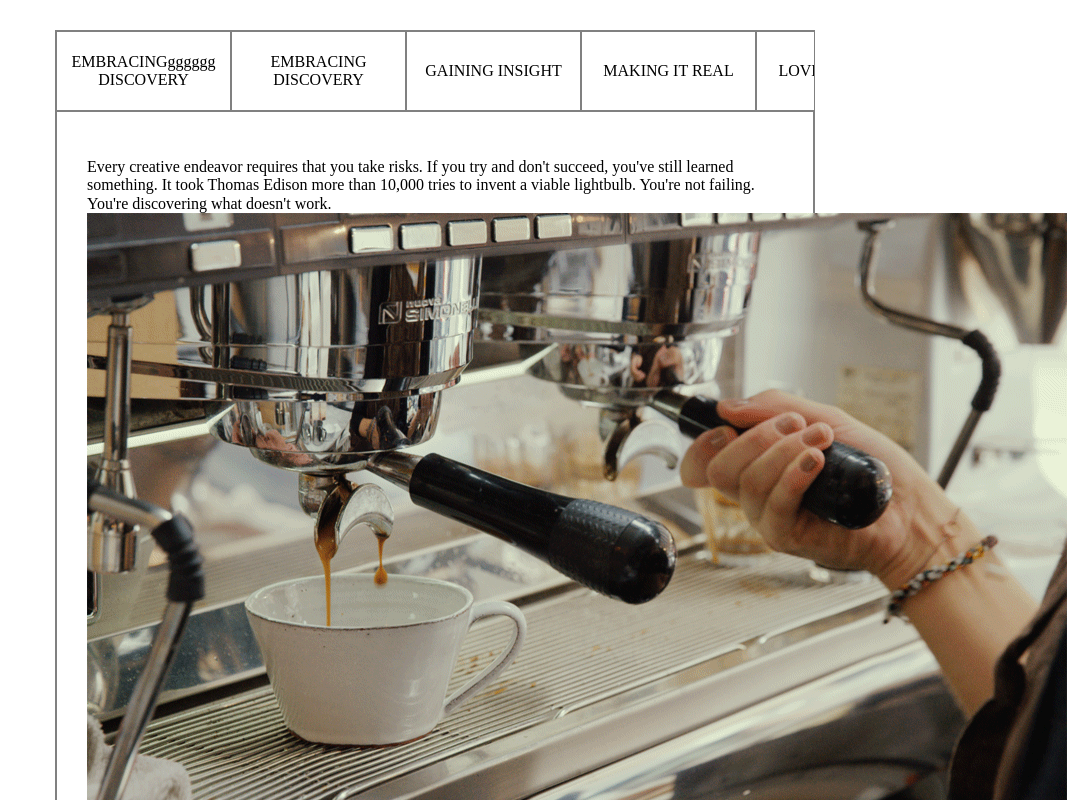
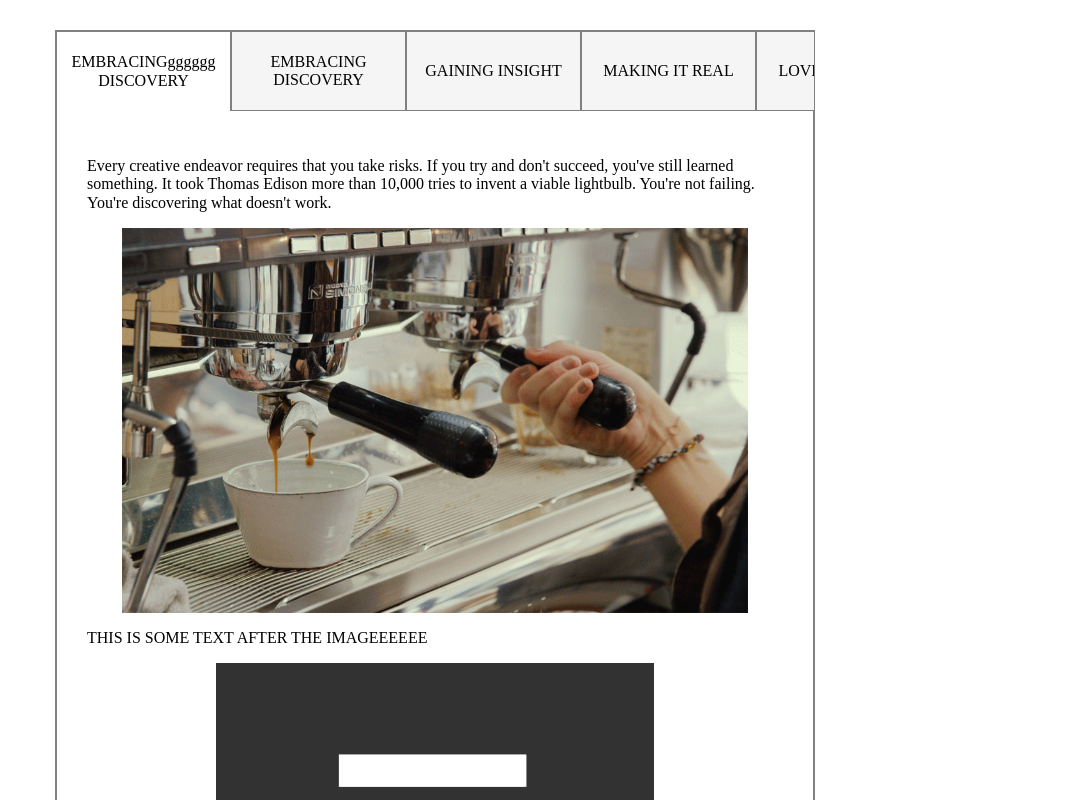
Before and after one commit to pfreema1/tab-block, a React (Create React App) app: page / in a window 1280 px wide. Shown: the top 800 px of the page, without its empty margins (205-1280 px from the left). Built offline with nearby package versions, Linux system fonts and the light colour scheme.

Commit message:
fixed border styling issue

```diff
--- a/src/Components/TabBlockHeader.js
+++ b/src/Components/TabBlockHeader.js
@@ -1,6 +1,6 @@
 import React from "react";
 
-const TabBlockHeader = ({ data, handleTabClick }) => {
+const TabBlockHeader = ({ data, handleTabClick, currentlyActiveTabIndex }) => {
   return (
     <div className="tab-block__header-wrapper">
       {data.map((tab, index) => {
@@ -8,7 +8,10 @@ const TabBlockHeader = ({ data, handleTabClick }) => {
           <div
             key={index}
             onClick={handleTabClick.bind(null, index)}
-            className="tab-block__header-tab"
+            className={
+              "tab-block__header-tab " +
+              (currentlyActiveTabIndex === index ? "active-tab" : " ")
+            }
           >
             {tab.title}
           </div>
--- a/src/Containers/TabBlockContainer.css
+++ b/src/Containers/TabBlockContainer.css
@@ -24,6 +24,7 @@ div {
   width: 100%;
   display: inline-block;
   border: 1px solid gray;
+  border-top: none;
 }
 
 .tab-block__header-tab {
@@ -34,14 +35,25 @@ div {
   align-items: center;
   justify-content: center;
   text-align: center;
+  background: rgb(245, 245, 245);
 }
 
 .tab-block__content {
   display: none;
 }
 
+.tab-block__content p img {
+  max-width: 90%;
+  margin: 0 auto;
+  display: block;
+}
+
 .active-tab {
-  display: block;
+  display: inline-flex;
+  justify-content: center;
+  align-items: center;
+  background: white;
+  border-bottom: none;
 }
 
 @media (min-width: 800px) {
--- a/src/Containers/TabBlockContainer.js
+++ b/src/Containers/TabBlockContainer.js
@@ -46,7 +46,11 @@ class TabBlockContainer extends Component {
 
     return (
       <div className="tab-block-wrapper">
-        <TabBlockHeader data={data} handleTabClick={this.handleTabClick} />
+        <TabBlockHeader
+          data={data}
+          handleTabClick={this.handleTabClick}
+          currentlyActiveTabIndex={currentlyActiveTabIndex}
+        />
         <TabBlockContent
           data={data}
           currentlyActiveTabIndex={currentlyActiveTabIndex}
--- a/src/Data.js
+++ b/src/Data.js
@@ -6,13 +6,13 @@ export const exampleData = {
     {
       title: "EMBRACINGgggggg DISCOVERY",
       text:
-        "Every creative endeavor requires that you take risks. If you try and don't succeed, you've still learned something. It took Thomas Edison more than 10,000 tries to invent a viable lightbulb. You're not failing. You're discovering what doesn't work. *image* THIS IS SOME TEXT AFTER THE IMAGEEEEEE *image* AND HERE IS SOME MOMOMOMOMOOOOO",
+        "Every creative endeavor requires that you take risks. If you try and don't succeed, you've still learned something. It took Thomas Edison more than 10,000 tries to invent a viable lightbulb. You're not failing. You're discovering what doesn't work. <p>*image*</p> THIS IS SOME TEXT AFTER THE IMAGEEEEEE <p>*image*</p> AND HERE IS SOME MOMOMOMOMOOOOO",
       imageArr: [coffeeImage, articulateIcon]
     },
     {
       title: "EMBRACING DISCOVERY",
       text:
-        "Every creative endeavor requires that you take risks. If you try and don't succeed, you've still learned something. It took Thomas Edison more than 10,000 tries to invent a viable lightbulb. You're not failing. You're discovering what doesn't work. *image*",
+        "Every creative endeavor requires that you take risks. If you try and don't succeed, you've still learned something. It took Thomas Edison more than 10,000 tries to invent a viable lightbulb. You're not failing. You're discovering what doesn't work. <p>*image*</p>",
       imageArr: [coffeeImage]
     },
     {
@@ -30,13 +30,13 @@ export const exampleData = {
     {
       title: "LOVE THE WORK",
       text:
-        "Every creative endeavor requires that you take risks. If you try and don't succeed, you've still learned something. It took Thomas Edison more than 10,000 tries to invent a viable lightbulb. You're not failing. You're discovering what doesn't work. *image*",
+        "Every creative endeavor requires that you take risks. If you try and don't succeed, you've still learned something. It took Thomas Edison more than 10,000 tries to invent a viable lightbulb. You're not failing. You're discovering what doesn't work. <p>*image*</p>",
       imageArr: [articulateIcon]
     },
     {
       title: "HAVE FUN",
       text:
-        "Every creative endeavor requires that you take risks. If you try and don't succeed, you've still learned something. It took Thomas Edison more than 10,000 tries to invent a viable lightbulb. You're not failing. You're discovering what doesn't work. *image*",
+        "Every creative endeavor requires that you take risks. If you try and don't succeed, you've still learned something. It took Thomas Edison more than 10,000 tries to invent a viable lightbulb. You're not failing. You're discovering what doesn't work. <p>*image*</p>",
       imageArr: []
     }
   ]
```
